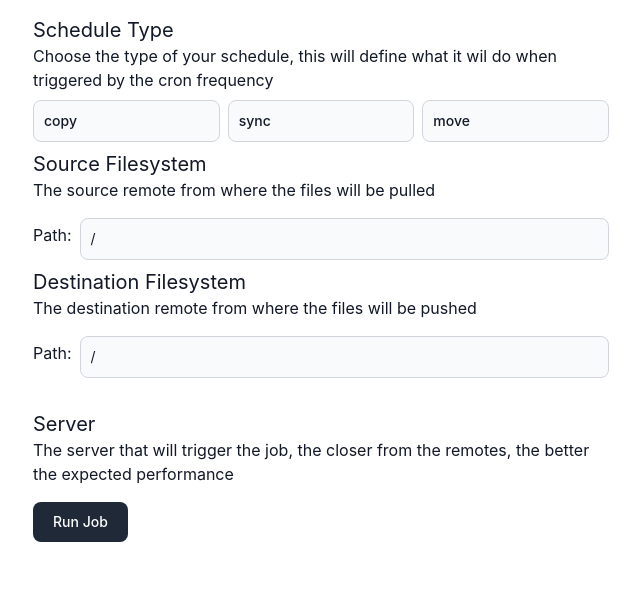
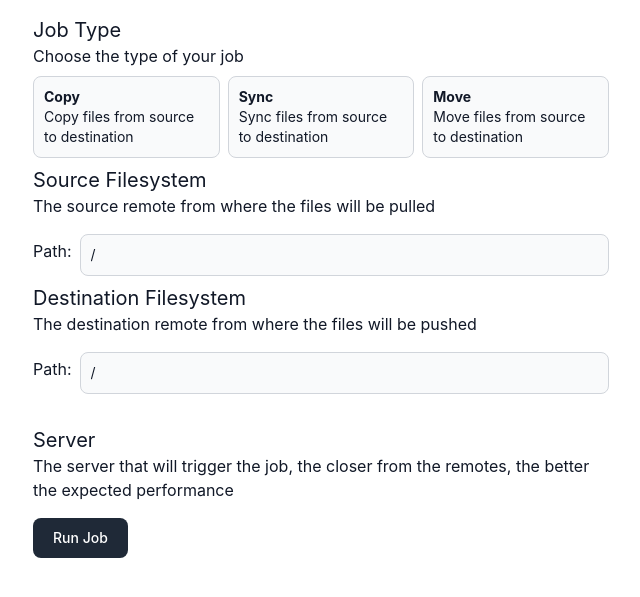
Before and after one commit to Zeptiny/Syncr, a Django app: page /job/run/ in a window 1280 px wide. Shown: the part 68-665 px from the top of the page, without its empty margins (319-959 px from the left). Run offline with Django 5.2, Linux system fonts and the light colour scheme; the visitor is signed in with stand-in values (Sample User, id 1); data that the repository does not hold is empty; some libraries are stand-ins or nearby versions.

Commit message:
Add job/schedule type description

```diff
--- a/Syncr/sync/forms.py
+++ b/Syncr/sync/forms.py
@@ -53,10 +53,18 @@ class serverWidget(forms.Select):
             option['attrs']['server'] = server
         return option
 
+class TaskTypeWidget(forms.Select):
+    def create_option(self, name, value, label, selected, index, subindex=None, attrs=None):
+        option = super().create_option(name, value, label, selected, index, subindex, attrs)
+        # Append the description from TASK_TYPES to the option's attributes
+        if value in TASK_TYPES:
+            option['attrs']['description'] = TASK_TYPES[value]['description']
+        return option
+
 class jobCreateForm(forms.Form):
     type = forms.ChoiceField(
-        choices=list(TASK_TYPES.items()),
-        widget=forms.Select(attrs={'class': 'bg-gray-50 rounded-lg border border-gray-300 text-gray-900 text-sm focus:ring-blue-500 focus:border-blue-500 block w-full p-2.5 dark:bg-gray-700 dark:border-gray-600 dark:placeholder-gray-400 dark:text-white dark:focus:ring-blue-500 dark:focus:border-blue-500'})
+        choices=[(key, value['display']) for key, value in TASK_TYPES.items()],
+        widget=TaskTypeWidget()
     )
 
     server = forms.ModelChoiceField(
@@ -118,7 +126,6 @@ class scheduleCreateForm(forms.ModelForm):
                 'aria-autocomplete': 'none',
                 }),
             'name': forms.TextInput(attrs={'class': 'bg-gray-50 rounded-lg border border-gray-300 text-gray-900 text-sm focus:ring-blue-500 focus:border-blue-500 block w-full p-2.5 dark:bg-gray-700 dark:border-gray-600 dark:placeholder-gray-400 dark:text-white dark:focus:ring-blue-500 dark:focus:border-blue-500'}),
-            'type': forms.Select(attrs={'class': 'bg-gray-50 rounded-lg border border-gray-300 text-gray-900 text-sm focus:ring-blue-500 focus:border-blue-500 block w-full p-2.5 dark:bg-gray-700 dark:border-gray-600 dark:placeholder-gray-400 dark:text-white dark:focus:ring-blue-500 dark:focus:border-blue-500'}),
             'dstFsPath': forms.TextInput(attrs={'class': 'bg-gray-50 rounded-lg border border-gray-300 text-gray-900 text-sm focus:ring-blue-500 focus:border-blue-500 block w-full p-2.5 dark:bg-gray-700 dark:border-gray-600 dark:placeholder-gray-400 dark:text-white dark:focus:ring-blue-500 dark:focus:border-blue-500'}),
             'srcFsPath': forms.TextInput(attrs={'class': 'bg-gray-50 rounded-lg border border-gray-300 text-gray-900 text-sm focus:ring-blue-500 focus:border-blue-500 block w-full p-2.5 dark:bg-gray-700 dark:border-gray-600 dark:placeholder-gray-400 dark:text-white dark:focus:ring-blue-500 dark:focus:border-blue-500'}),
         }
@@ -145,6 +152,11 @@ class scheduleCreateForm(forms.ModelForm):
             required=True,
             widget=serverWidget,
             empty_label=None  # Remove the default "None" choice
+        )
+
+        self.fields['type'] = forms.ChoiceField(
+            choices=[(key, value['display']) for key, value in TASK_TYPES.items()],
+            widget=TaskTypeWidget()
         )
 
     # TO-DO
--- a/Syncr/sync/templates/sync/jobCreate.html
+++ b/Syncr/sync/templates/sync/jobCreate.html
@@ -4,8 +4,8 @@
 {% block content %}
 <form action="" method="post" class="max-w-xl mx-auto">
     {% csrf_token %}
-    <h1 class="block mt-2 text-xl text-gray-900 dark:text-white">Schedule Type</h1>
-    <p class="block mb-2 text-gray-900 dark:text-gray-300">Choose the type of your schedule, this will define what it wil do when triggered by the cron frequency</p>
+    <h1 class="block mt-2 text-xl text-gray-900 dark:text-white">Job Type</h1>
+    <p class="block mb-2 text-gray-900 dark:text-gray-300">Choose the type of your job</p>
     <div class="grid grid-cols-3 gap-2">
         {% for choice in form.type %}
         <label class="bg-gray-50 rounded-lg border border-gray-300 text-gray-900 text-sm block w-full p-2.5 dark:bg-gray-700 dark:border-gray-600 dark:placeholder-gray-400 dark:text-white dark:focus:ring-blue-500 dark:focus:border-blue-500
@@ -17,7 +17,8 @@
                     value="{{ choice.data.value }}"
                 >
                 <div class="flex flex-col">
-                    <span class="font-medium">{{choice.data.label}}</span>
+                    <span class="font-bold">{{choice.data.label}}</span>
+                    <span class="dark:text-gray-300">{{choice.data.attrs.description}}</span>
                 </div>
             </label>
         {% endfor %}
--- a/Syncr/sync/templates/sync/scheduleCreate.html
+++ b/Syncr/sync/templates/sync/scheduleCreate.html
@@ -18,7 +18,8 @@
                 value="{{ choice.data.value }}"
             >
             <div class="flex flex-col">
-                    <span class="font-medium">{{choice.data.label}}</span>
+                <span class="font-bold">{{choice.data.label}}</span>
+                <span class="dark:text-gray-300">{{choice.data.attrs.description}}</span>
             </div>
         </label>
         {% endfor %}
--- a/Syncr/sync/utils.py
+++ b/Syncr/sync/utils.py
@@ -16,14 +16,14 @@ def createJobHandler(type: str, srcFs, srcFsPath, dstFs, dstFsPath, server, user
             "_async": "true"
         })
 
-    if type == "sync/sync":
+    elif type == "sync/sync":
         job = requests.post(f"http://{server.host}:{server.port}/sync/sync", json={
             "srcFs": createOnTheFlyRemote(remote=srcFs, server=server, path=srcFsPath),
             "dstFs": createOnTheFlyRemote(remote=dstFs, server=server, path=dstFsPath),
             "_async": "true"
         })
 
-    if type == "sync/move":
+    elif type == "sync/move":
         job = requests.post(f"http://{server.host}:{server.port}/sync/move", json={
             "srcFs": createOnTheFlyRemote(remote=srcFs, server=server, path=srcFsPath),
             "dstFs": createOnTheFlyRemote(remote=dstFs, server=server, path=dstFsPath),
@@ -31,6 +31,7 @@ def createJobHandler(type: str, srcFs, srcFsPath, dstFs, dstFsPath, server, user
         })
 
     else:
+        print(f"Received job type: '{type}' (repr: {repr(type)})")
         raise ValueError("Invalid job type")
 
     job.raise_for_status()
```
Also changed, not shown: Syncr/sync/settings.py (+12 -3 lines). Lines whose indentation alone changed are shown as unchanged.
